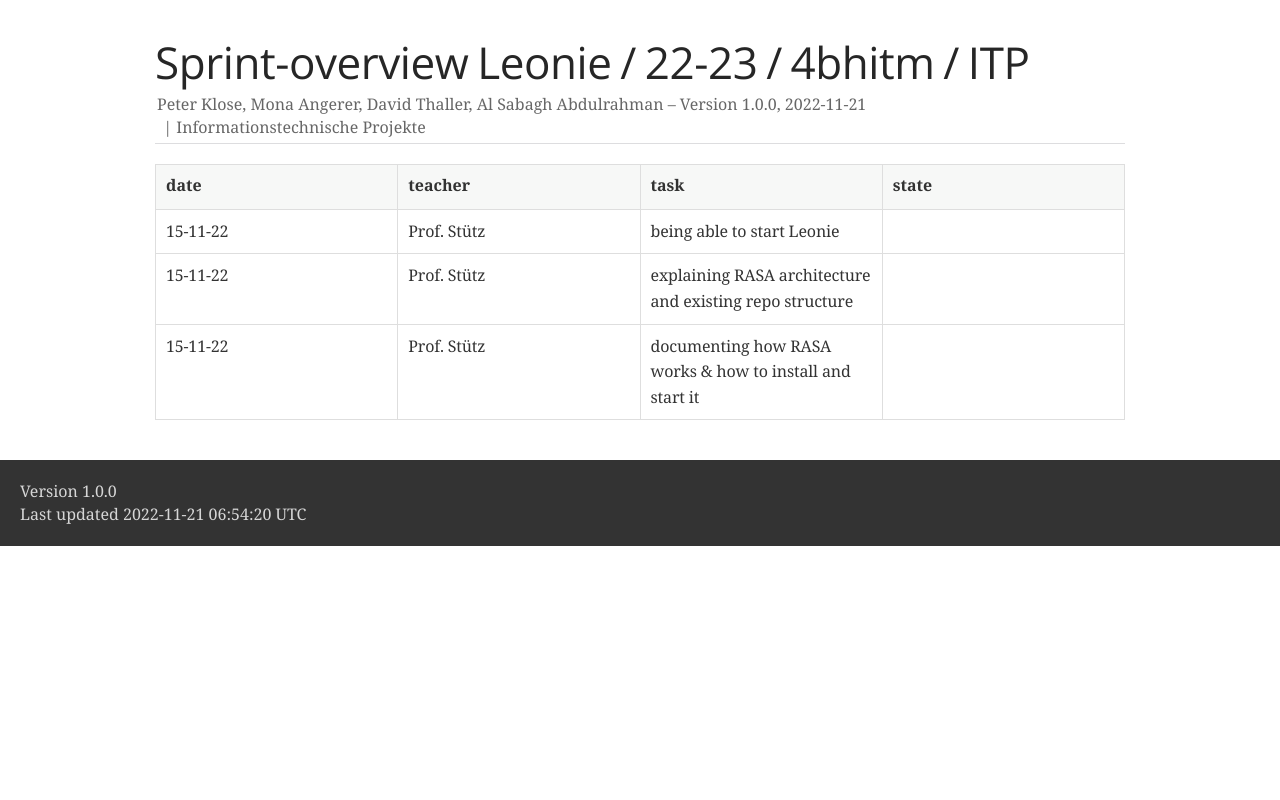
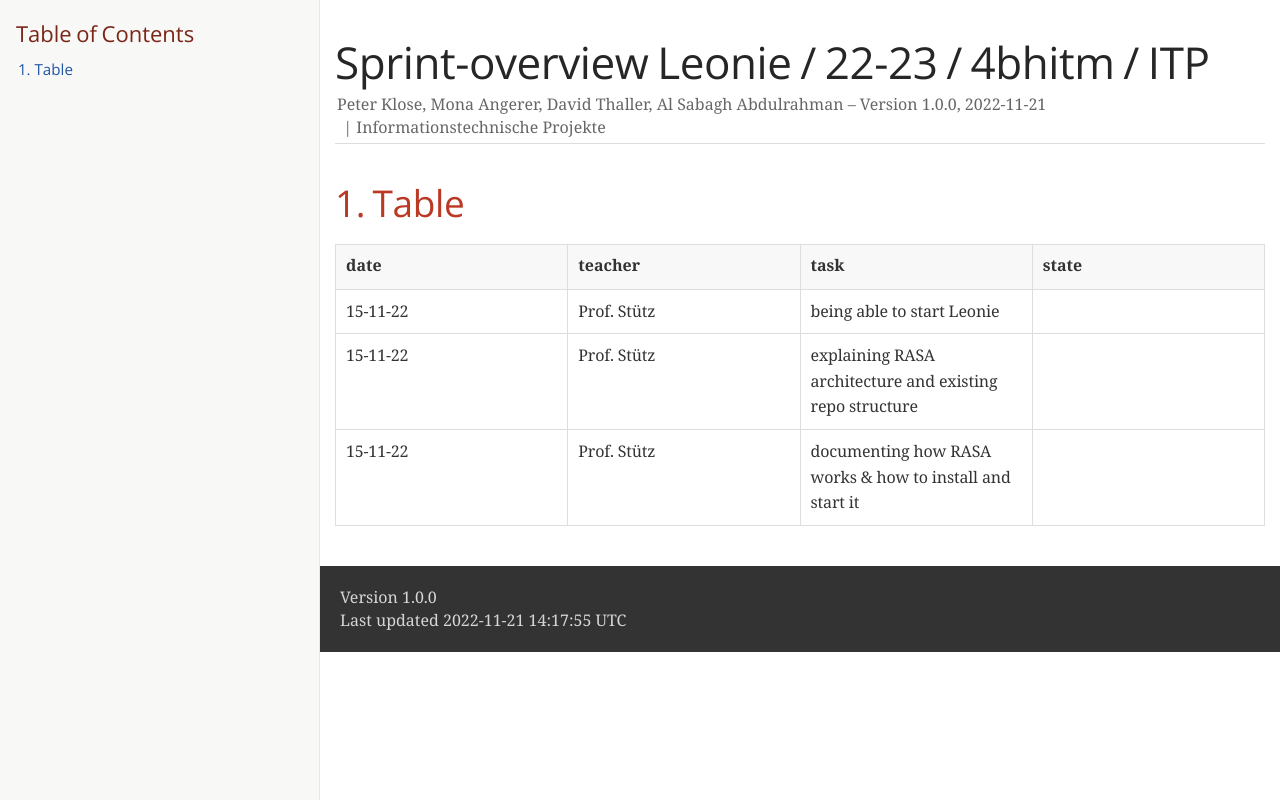
Before and after one commit to 2223-4bhitm-itp/2223-4bhitm-itp-2223-4bhitm-leonie, a plain HTML site: page sprints.html in a window 1280 px wide. Drawn offline with nearby package versions, Linux system fonts and the light colour scheme; a web font is replaced by a local one.

Commit message:
Deploying to gh-pages from  @ 735659fd935fd3a2c590e4a74be7f2eec1833c67 🚀

```diff
--- a/sprints.html
+++ b/sprints.html
@@ -439,7 +439,7 @@ body.book #toc,body.book #preamble,body.book h1.sect0,body.book .sect1>h2{page-b
 </style>
 <link rel="stylesheet" href="https://cdnjs.cloudflare.com/ajax/libs/font-awesome/4.7.0/css/font-awesome.min.css">
 </head>
-<body class="article">
+<body class="article toc2 toc-left">
 <div id="header">
 <h1>Sprint-overview Leonie / 22-23 / 4bhitm / ITP</h1>
 <div class="details">
@@ -448,8 +448,17 @@ body.book #toc,body.book #preamble,body.book h1.sect0,body.book .sect1>h2{page-b
 <span id="revdate">2022-11-21</span>
 <br><span id="revremark">Informationstechnische Projekte</span>
 </div>
+<div id="toc" class="toc2">
+<div id="toctitle">Table of Contents</div>
+<ul class="sectlevel1">
+<li><a href="#_table">1. Table</a></li>
+</ul>
+</div>
 </div>
 <div id="content">
+<div class="sect1">
+<h2 id="_table"><a class="anchor" href="#_table"></a>1. Table</h2>
+<div class="sectionbody">
 <table class="tableblock frame-all grid-all stretch">
 <colgroup>
 <col style="width: 25%;">
@@ -487,10 +496,12 @@ body.book #toc,body.book #preamble,body.book h1.sect0,body.book .sect1>h2{page-b
 </tbody>
 </table>
 </div>
+</div>
+</div>
 <div id="footer">
 <div id="footer-text">
 Version 1.0.0<br>
-Last updated 2022-11-21 06:54:20 UTC
+Last updated 2022-11-21 14:17:55 UTC
 </div>
 </div>
 </body>
```
Also changed, not shown: index.html (+3 -3 lines), rasa-installation.html (+1 -1 lines), somePage.html (+1 -1 lines), images/admin-ucd.puml.png, images/school-ucd.puml.png, 4 other files.
